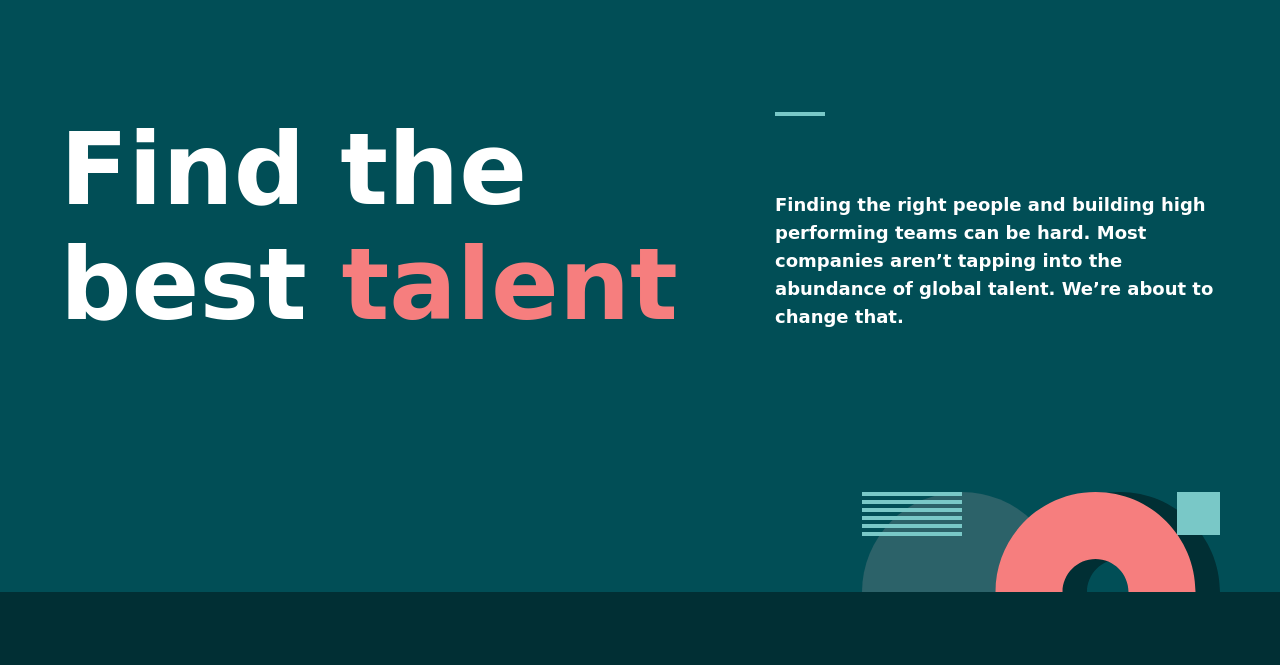
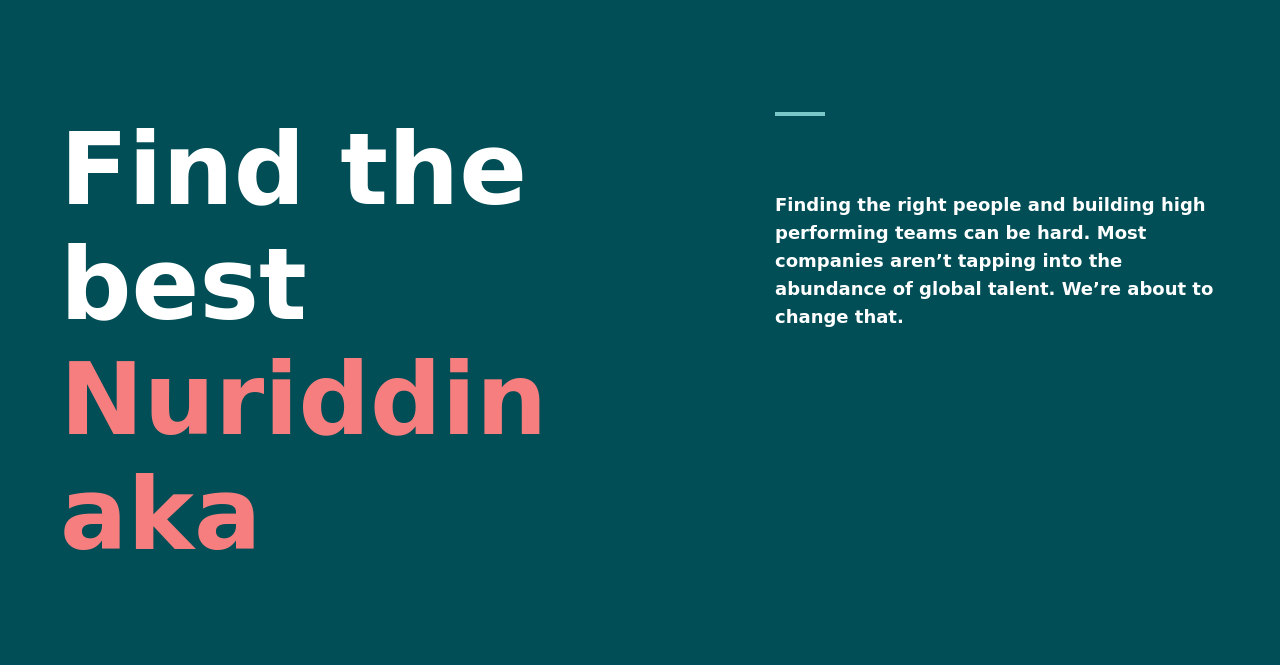
Before and after one commit to Nurillo6/N65-My-team, a plain HTML site: page index.html in a window 1280 px wide. Shown: the part 135-800 px from the top of the page. Drawn offline with Linux system fonts and the light colour scheme.

Commit message:
Add title Nuriddin aka

```diff
--- a/index.html
+++ b/index.html
@@ -41,7 +41,7 @@
             <div class="hero__titel-wrapper">
               <h1 class="hero__titel">
                 Find the best
-                <span class="hero__titel hero__titel--color">talent</span>
+                <span class="hero__titel hero__titel--color">Nuriddin aka</span>
               </h1>
             </div>
             <div class="hero__text-wrapper">
```
